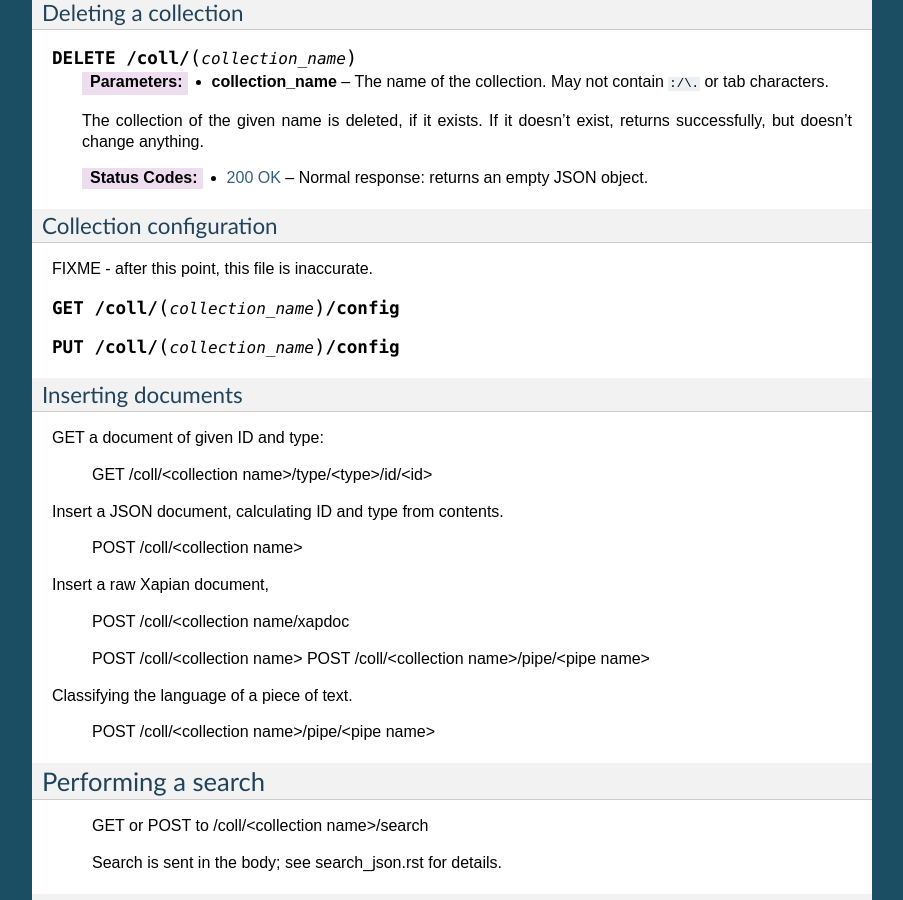
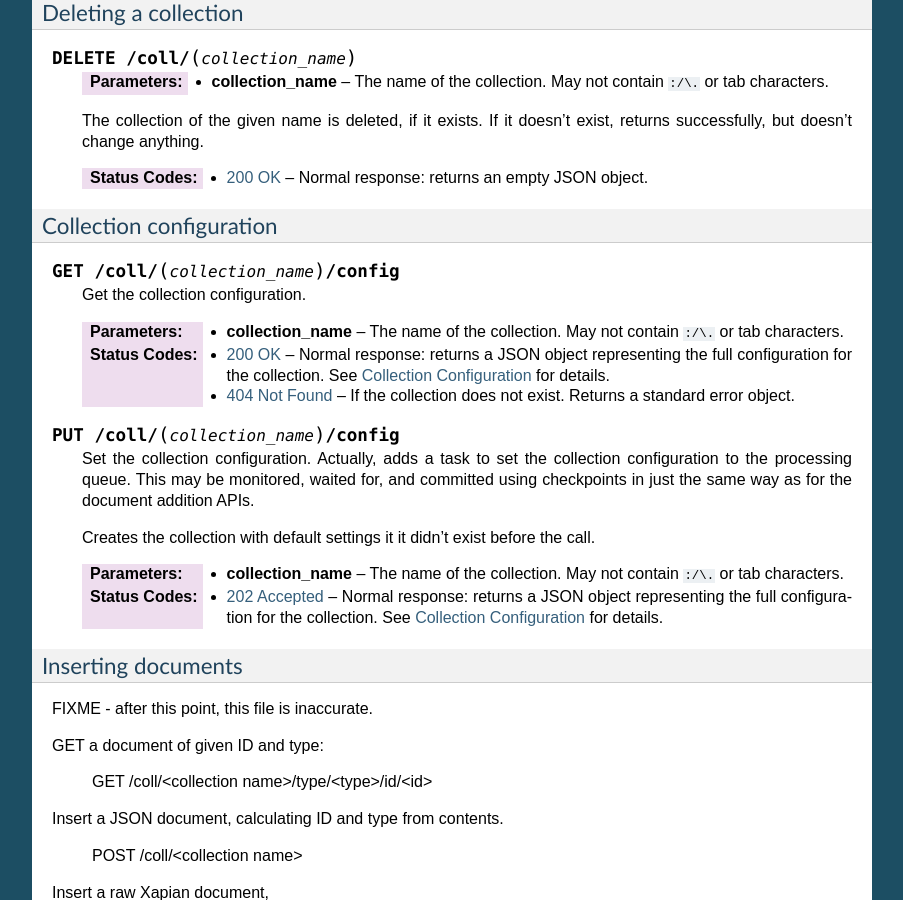
Before and after one commit to restpose/restpose, a Sphinx documentation site: the page built from docs/urls.rst, in a window 1280 px wide and 900 px high, scrolled down 849 px. Shown: the whole window, without its empty margins (198-1101 px from the left). Built offline with Sphinx 7.4.7, drawn with Linux system fonts in a browser that asks for light colours.

Commit message:
Document a bit more

```diff
--- a/docs/collections.rst
+++ b/docs/collections.rst
@@ -381,3 +383,5 @@ The schema is a JSON file (with the extension that C-style comments are
 permitted in it).  The current schema format is stored in a `schema_format`
 property: this is to allow upgrades to the schema format to be performed in
 future.  This document describes schemas for which `schema_format` is 3.
+
+.. todo:: Describe the representation of the collection configuration fully.
--- a/docs/urls.rst
+++ b/docs/urls.rst
@@ -66,14 +66,41 @@ Deleting a collection
 Collection configuration
 ------------------------
 
-FIXME - after this point, this file is inaccurate.
+.. http:get:: /coll/(collection_name)/config
 
-.. http:get:: /coll/(collection_name)/config
+   Get the collection configuration.
+
+   :param collection_name: The name of the collection.  May not contain
+          ``:/\.`` or tab characters.
+
+   :statuscode 200: Normal response: returns a JSON object representing the
+	       full configuration for the collection.  See :ref:`coll_config`
+	       for  details.
+
+   :statuscode 404: If the collection does not exist.  Returns a standard error object.
+
 .. http:put:: /coll/(collection_name)/config
+
+   Set the collection configuration.  Actually, adds a task to set the
+   collection configuration to the processing queue.  This may be monitored,
+   waited for, and committed using checkpoints in just the same way as for the
+   document addition APIs.
+
+   Creates the collection with default settings it it didn't exist before the
+   call.
+
+   :param collection_name: The name of the collection.  May not contain
+          ``:/\.`` or tab characters.
+
+   :statuscode 202: Normal response: returns a JSON object representing the
+	       full configuration for the collection.  See :ref:`coll_config`
+	       for  details.
 
 
 Inserting documents
 -------------------
+
+FIXME - after this point, this file is inaccurate.
 
 GET a document of given ID and type:
 
```
Also changed, not shown: other parts of docs/collections.rst (+2 -0 lines).
